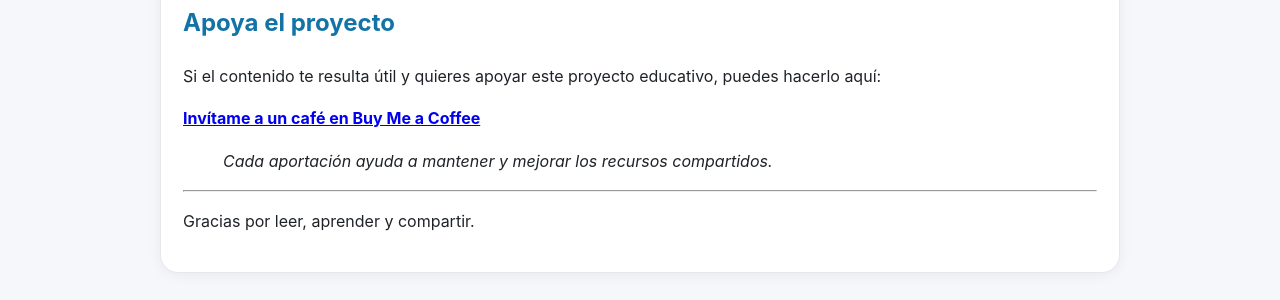
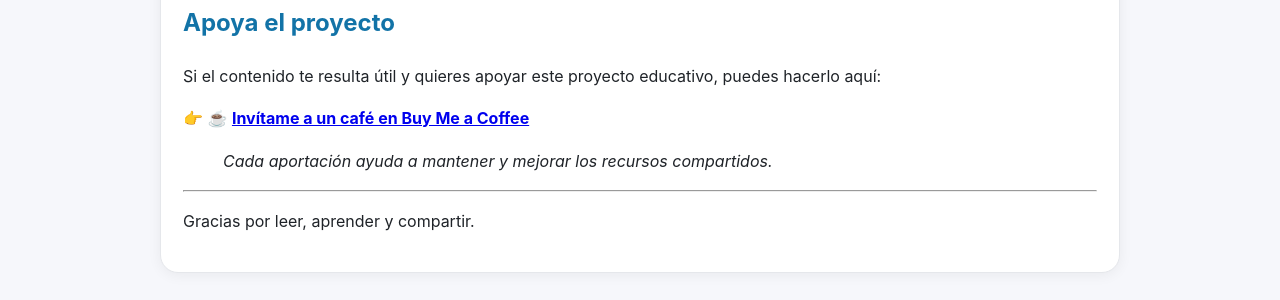
Before and after one commit to jpexposito/jpexposito.github.io, a Jekyll site: the page built from _posts/2025-12-27-mi-primera-entrada.md, in a window 1280 px wide. Shown: the part 1351-1651 px from the top of the page. Built offline with Jekyll 4.4.1, drawn with Linux system fonts in a browser that asks for light colours.

```diff
--- a/_posts/2025-12-27-mi-primera-entrada.md
+++ b/_posts/2025-12-27-mi-primera-entrada.md
@@ -46,7 +46,7 @@ Puedes participar de varias formas:
 
 Si el contenido te resulta útil y quieres apoyar este proyecto educativo, puedes hacerlo aquí:
 
-**[Invítame a un café en Buy Me a Coffee](https://buymeacoffee.com/jpexposito)**
+👉 ☕ **[Invítame a un café en Buy Me a Coffee](https://buymeacoffee.com/jpexposito)**
 
 > *Cada aportación ayuda a mantener y mejorar los recursos compartidos.*
 
--- a/assets/css/blog.css
+++ b/assets/css/blog.css
@@ -47,7 +47,6 @@
   text-decoration: underline;
 }
 
-/* Fecha */
 .blog__date {
   display: block;
   font-size: .85rem;
@@ -55,19 +54,16 @@
   margin-top: .2rem;
 }
 
-/* Título principal del post (del layout) */
 body.blog h1 {
   color: #1688c6;
   margin-bottom: .25rem;
 }
 
-/* Subtítulos dentro del contenido del post */
 body.blog h2 {
   color: #1273a7;
   margin-top: 1.25rem;
 }
 
-/* Títulos más pequeños */
 body.blog h3 {
   color: #0f5f8a;
 }
```
